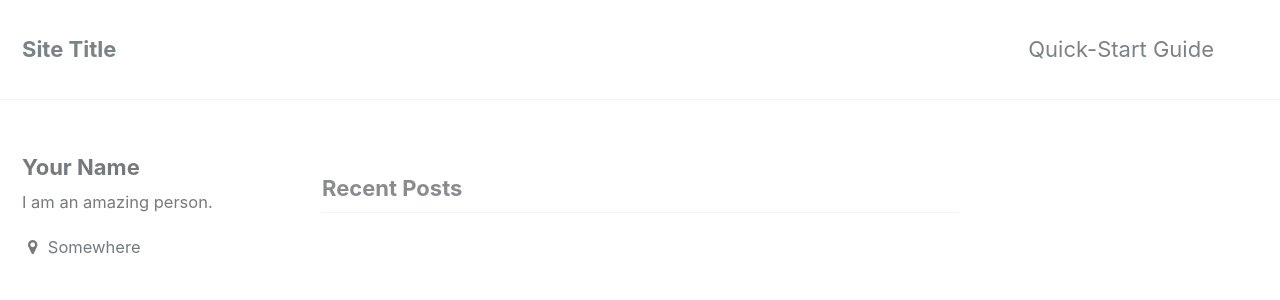
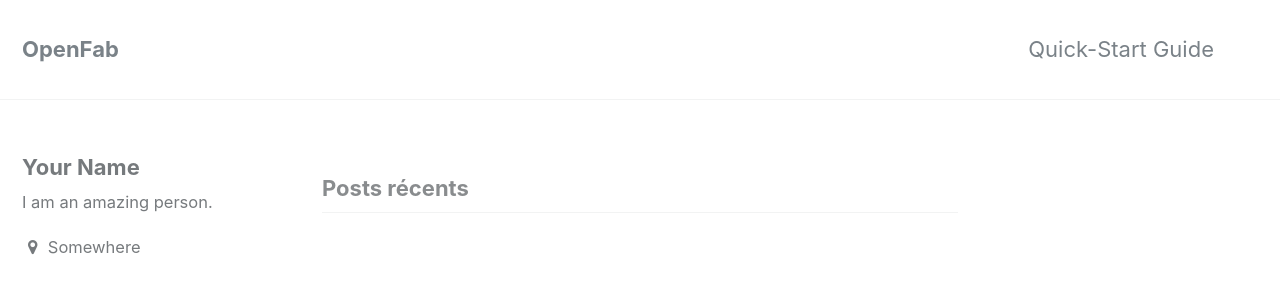
Before and after one commit to zuperninja/zuperninja.github.io, a Jekyll site: the page built from index.html, in a window 1280 px wide and 900 px high. Shown: the top 300 px of the window. Built offline with Jekyll 4.4.1, drawn with Linux system fonts in a browser that asks for light colours; the list of posts is cut into pages by our own code; some of the changed text lies outside the part shown.

Commit message:
Update _config.yml

```diff
--- a/_config.yml
+++ b/_config.yml
@@ -8,11 +8,11 @@
 minimal_mistakes_skin    : "default" # "air", "contrast", "dark", "dirt", "mint", "sunrise"
 
 # Site Settings
-locale                   : "en"
-title                    : "Site Title"
+locale                   : "fr"
+title                    : "OpenFab"
 title_separator          : "-"
-name                     : "Your Name"
-description              : "An amazing website."
+name                     : "OpenFab"
+description              : "More than a fablab"
 url                      : # the base hostname & protocol for your site e.g. "https://mmistakes.github.io"
 baseurl                  : # the subpath of your site, e.g. "/blog"
 repository               : # GitHub username/repo-name e.g. "mmistakes/minimal-mistakes"
```
